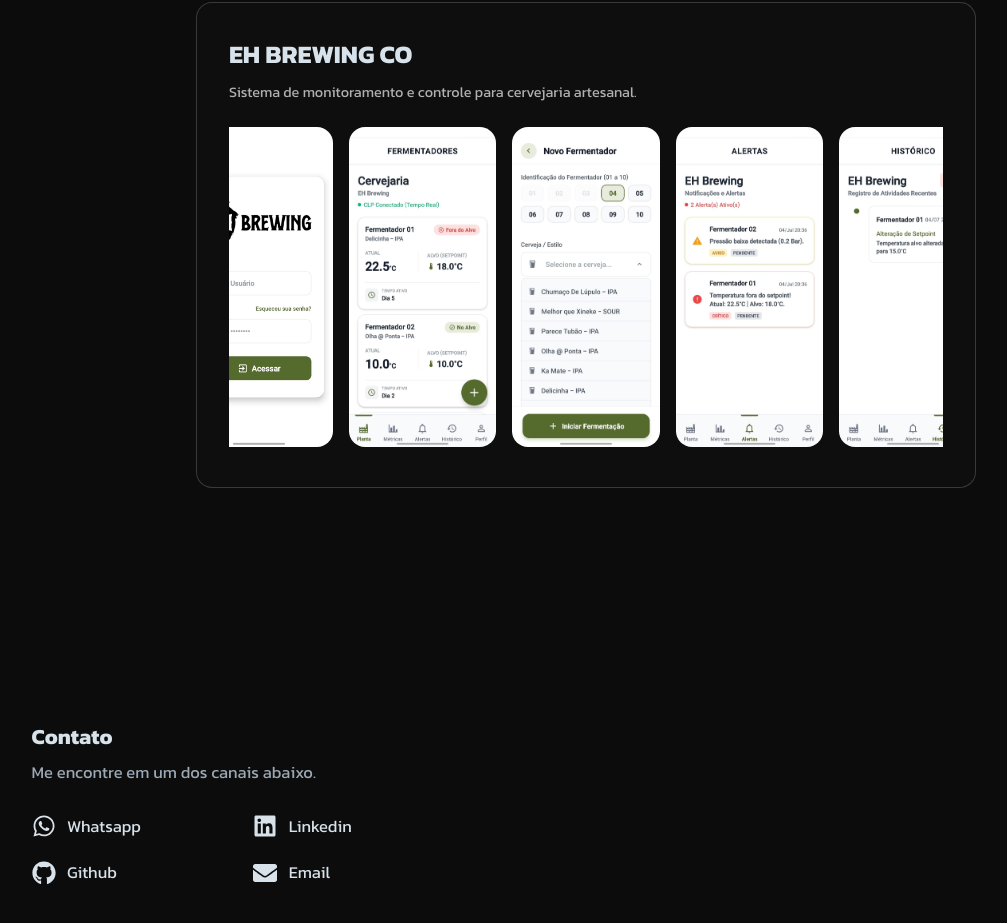
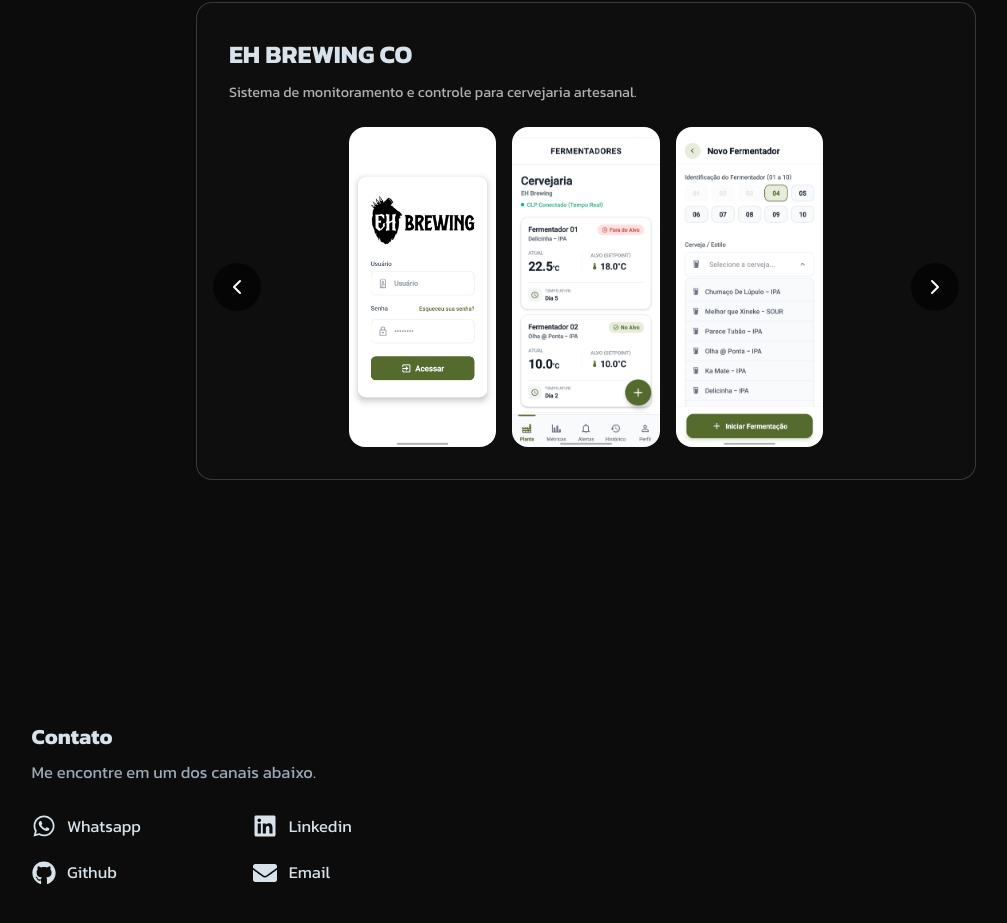
Before and after one commit to rogeriocaetanojr/portfolio-rogerio, a React (Vite) app: page / in a window 1280 px wide. Shown: the part 1835-2758 px from the top of the page, without its empty margins (54-1061 px from the left). Built offline with nearby package versions, Linux system fonts and the light colour scheme.

Commit message:
feat: transforma grid de imagens em carrossel com navegacao por setas

```diff
--- a/src/components/ProjectCard.jsx
+++ b/src/components/ProjectCard.jsx
@@ -1,14 +1,84 @@
+import { useState } from 'react';
+
+const ChevronLeft = ({ size = 24 }) => (
+  <svg xmlns="http://www.w3.org/2000/svg" width={size} height={size} viewBox="0 0 24 24" fill="none" stroke="currentColor" strokeWidth="2" strokeLinecap="round" strokeLinejoin="round">
+    <path d="m15 18-6-6 6-6"/>
+  </svg>
+);
+
+const ChevronRight = ({ size = 24 }) => (
+  <svg xmlns="http://www.w3.org/2000/svg" width={size} height={size} viewBox="0 0 24 24" fill="none" stroke="currentColor" strokeWidth="2" strokeLinecap="round" strokeLinejoin="round">
+    <path d="m9 18 6-6-6-6"/>
+  </svg>
+);
+
 export function ProjectCard({ nome, descricao, imagens }) {
+  const [currentIndex, setCurrentIndex] = useState(0);
+
+  const handleNext = () => {
+    if (imagens) {
+      setCurrentIndex((prev) => (prev + 1) % imagens.length);
+    }
+  };
+
+  const handlePrev = () => {
+    if (imagens) {
+      setCurrentIndex((prev) => (prev - 1 + imagens.length) % imagens.length);
+    }
+  };
+
+  const getVisibleImages = () => {
+    if (!imagens || imagens.length === 0) return [];
+    if (imagens.length <= 3) return imagens;
+
+    const visible = [];
+    for (let i = 0; i < 3; i++) {
+      visible.push(imagens[(currentIndex + i) % imagens.length]);
+    }
+    return visible;
+  };
+
+  const buttonStyle = {
+    position: 'absolute',
+    top: '50%',
+    transform: 'translateY(-50%)',
+    backgroundColor: 'rgba(0, 0, 0, 0.6)',
+    color: '#FFF',
+    border: 'none',
+    borderRadius: '50%',
+    width: '48px',
+    height: '48px',
+    display: 'flex',
+    alignItems: 'center',
+    justifyContent: 'center',
+    cursor: 'pointer',
+    zIndex: 10,
+    transition: 'background-color 0.2s',
+  };
+
   return (
     <div style={{ backgroundColor: '#0E0E0E', border: '1px solid rgba(255, 255, 255, 0.18)', borderRadius: '16px', padding: '32px', maxWidth: '780px', width: '100%', margin: '0 auto' }}>
       <h3 style={{ fontWeight: 'bold', fontSize: '1.75rem' }}>{nome}</h3>
       <p style={{ fontSize: '1rem', color: '#B0B0B0', marginTop: '8px' }}>
         {descricao}
       </p>
-      <div style={{ marginTop: '24px', display: 'flex', flexWrap: 'nowrap', justifyContent: 'center', gap: '16px', overflowX: 'auto', paddingBottom: '8px' }}>
-        {imagens && imagens.map((img, index) => (
+
+      <div style={{ marginTop: '24px', position: 'relative' }}>
+        {imagens && imagens.length > 3 && (
+          <button
+            onClick={handlePrev}
+            onMouseEnter={(e) => e.currentTarget.style.backgroundColor = 'rgba(255, 255, 255, 0.2)'}
+            onMouseLeave={(e) => e.currentTarget.style.backgroundColor = 'rgba(0, 0, 0, 0.6)'}
+            style={{ ...buttonStyle, left: '-16px' }}
+          >
+            <ChevronLeft size={24} />
+          </button>
+        )}
+
+        <div style={{ display: 'flex', justifyContent: 'center', gap: '16px', overflow: 'hidden' }}>
+          {getVisibleImages().map((img, index) => (
             <img
-            key={index}
+              key={`${currentIndex}-${index}`}
               src={img}
               alt={`${nome} screenshot ${index + 1}`}
               style={{
@@ -20,6 +90,18 @@
             />
           ))}
         </div>
+
+        {imagens && imagens.length > 3 && (
+          <button
+            onClick={handleNext}
+            onMouseEnter={(e) => e.currentTarget.style.backgroundColor = 'rgba(255, 255, 255, 0.2)'}
+            onMouseLeave={(e) => e.currentTarget.style.backgroundColor = 'rgba(0, 0, 0, 0.6)'}
+            style={{ ...buttonStyle, right: '-16px' }}
+          >
+            <ChevronRight size={24} />
+          </button>
+        )}
+      </div>
     </div>
   );
 }
```
Lines whose indentation alone changed are shown as unchanged.
